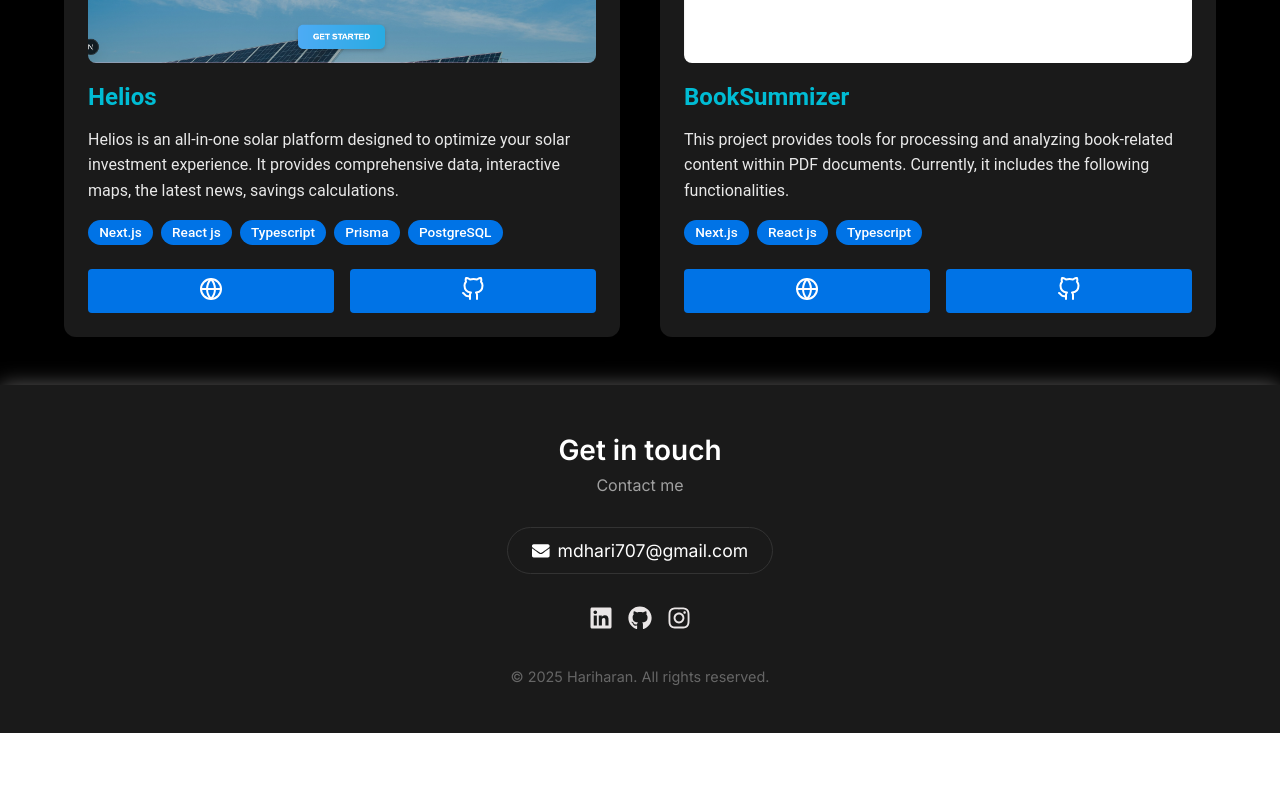
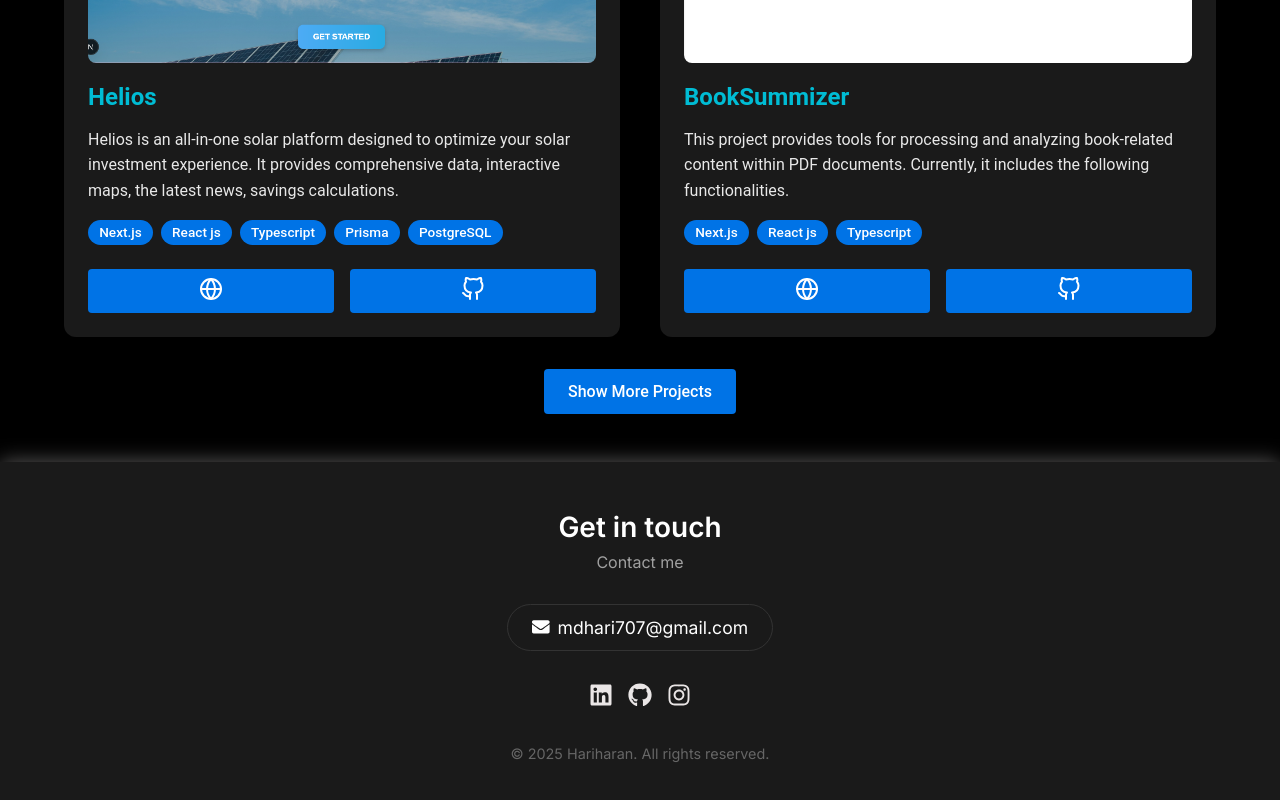
Before and after one commit to hariharan1009/Portfolio, a Next.js app: page / in a window 1280 px wide. Shown: the part 2431-3231 px from the top of the page. Before the commit the page ends 3164 px from the top, so only its background shows below. Built offline with nearby package versions, Linux system fonts and the light colour scheme.

Commit message:
show more

```diff
--- a/src/app/project/page.module.css
+++ b/src/app/project/page.module.css
@@ -149,3 +149,23 @@
     gap: 2.5rem;
   }
 }
+.showMoreContainer {
+  display: flex;
+  justify-content: center;
+  margin-top: 2rem;
+}
+
+.showMoreButton {
+  padding: 0.8rem 1.5rem;
+  background: #0073e6;
+  color: white;
+  border-radius: 4px;
+  text-decoration: none;
+  font-weight: 500;
+  transition: background-color 0.3s ease;
+}
+
+.showMoreButton:hover {
+ background: #005bb5;
+  transform: scale(1.05);
+}
--- a/src/app/project/page.tsx
+++ b/src/app/project/page.tsx
@@ -121,6 +121,17 @@ const Projects: React.FC = () => {
           </div>
         ))}
       </div>
+      {/* Add the Show More button at the bottom of the projects section */}
+      <div className={styles.showMoreContainer}>
+        <a
+          href="https://github.com/hariharan1009"
+          target="_blank"
+          rel="noopener noreferrer"
+          className={styles.showMoreButton}
+        >
+          Show More Projects
+        </a>
+      </div>
     </section>
   );
 };
```
